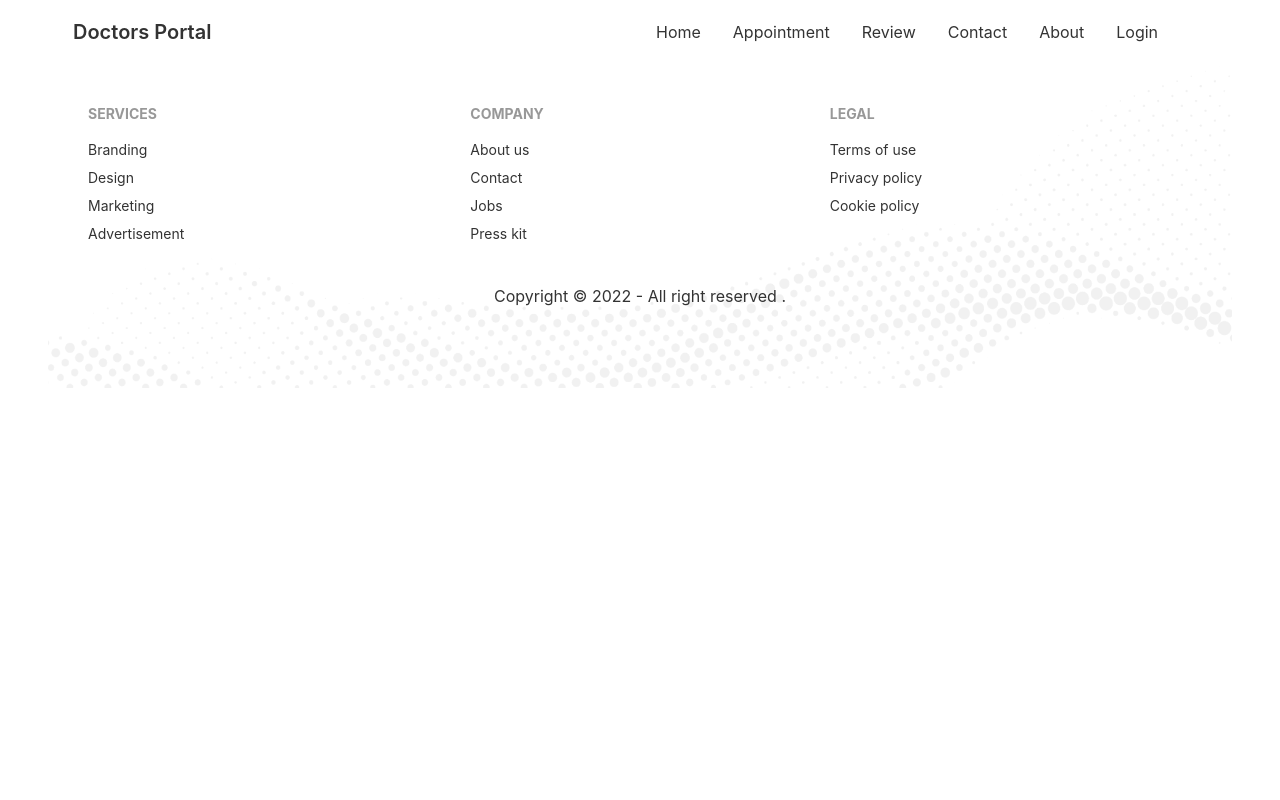
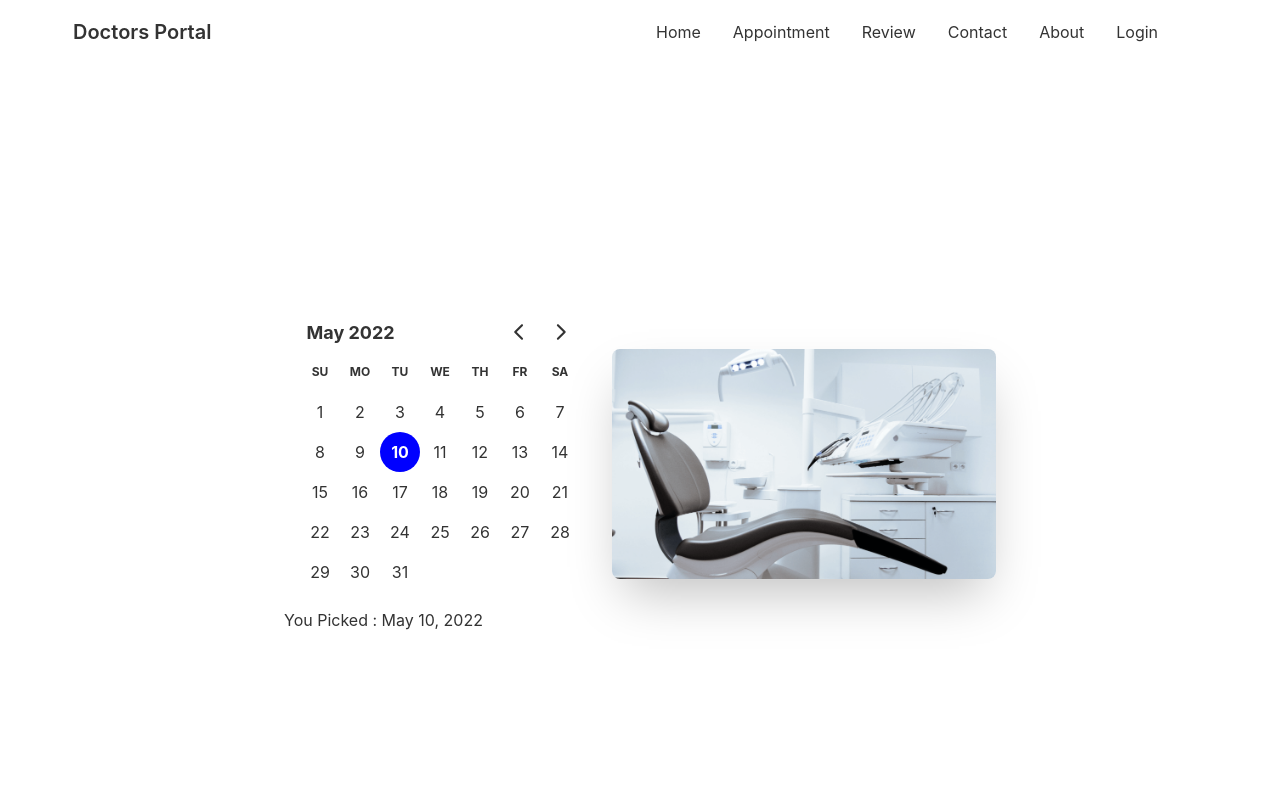
Before and after one commit to Rajesh-107/doctors-portal, a React (Create React App) app: page /appointment in a window 1280 px wide. Shown: the top 800 px of the page. Built offline with nearby package versions, Linux system fonts and the light colour scheme.

Commit message:
added calendar

```diff
--- a/package.json
+++ b/package.json
@@ -7,7 +7,9 @@
     "@testing-library/react": "^13.2.0",
     "@testing-library/user-event": "^13.5.0",
     "daisyui": "^2.14.3",
+    "date-fns": "^2.28.0",
     "react": "^18.1.0",
+    "react-day-picker": "^8.0.4",
     "react-dom": "^18.1.0",
     "react-router-dom": "^6.3.0",
     "react-scripts": "5.0.1",
--- a/src/Pages/Appointment/Appointment.js
+++ b/src/Pages/Appointment/Appointment.js
@@ -1,10 +1,11 @@
 import React from 'react';
 import Footer from '../Sherad/Footer';
+import AppointmentBanner from './AppointmentBanner';
 
 const Appointment = () => {
     return (
         <div>
-
+            <AppointmentBanner></AppointmentBanner>
             <Footer></Footer>
         </div>
     );
--- /dev/null
+++ b/src/Pages/Appointment/AppointmentBanner.js
@@ -0,0 +1,27 @@
+import React, {useState} from 'react';
+import chair from '../../assets/images/chair.png';
+import { DayPicker } from 'react-day-picker';
+import 'react-day-picker/dist/style.css';
+import { format } from 'date-fns';
+
+const AppointmentBanner = () => {
+    const [date, setDate] = useState(new Date());
+    return (
+        <div class="hero min-h-screen px-15">
+        <div class="hero-content flex-col lg:flex-row-reverse">
+          <img src={chair} class="max-w-sm rounded-lg shadow-2xl" alt='Dentist Chair' />
+          <div>
+              <DayPicker
+              mode="single"
+              selected={date}
+              onSelect={setDate}
+              />
+              <p>You Picked : {format(date, 'PP')}</p>
+          </div>
+        </div>
+
+      </div>
+    );
+};
+
+export default AppointmentBanner;
--- /dev/null
+++ b/src/Pages/Appointment/AvailableAppointment.js
@@ -0,0 +1,11 @@
+import React from 'react';
+
+const AvailableAppointment = () => {
+    return (
+        <div>
+
+        </div>
+    );
+};
+
+export default AvailableAppointment;
--- a/src/Pages/Home/Info.js
+++ b/src/Pages/Home/Info.js
@@ -8,7 +8,7 @@ const info = () => {
     return (
         <div className='grid grid-cols-1 lg:grid-cols-3 gap-5'>
             <InfoCard cardTitle='Opening Hours' bgClass='bg-gradient-to-r from-secondary to-primary' img={clock}></InfoCard>
-            <InfoCard cardTitle='Our Locations' bgClass='bg-neutral' img={marker}></InfoCard>
+            <InfoCard cardTitle='Our Locations' bgClass='bg-[#3d4451]' img={marker}></InfoCard>
             <InfoCard cardTitle='Contact us' bgClass='bg-gradient-to-r from-secondary to-primary' img={phone}></InfoCard>
         </div>
     );
```
Also changed, not shown: 1 other file (tests, documents, lock files or other folders).
